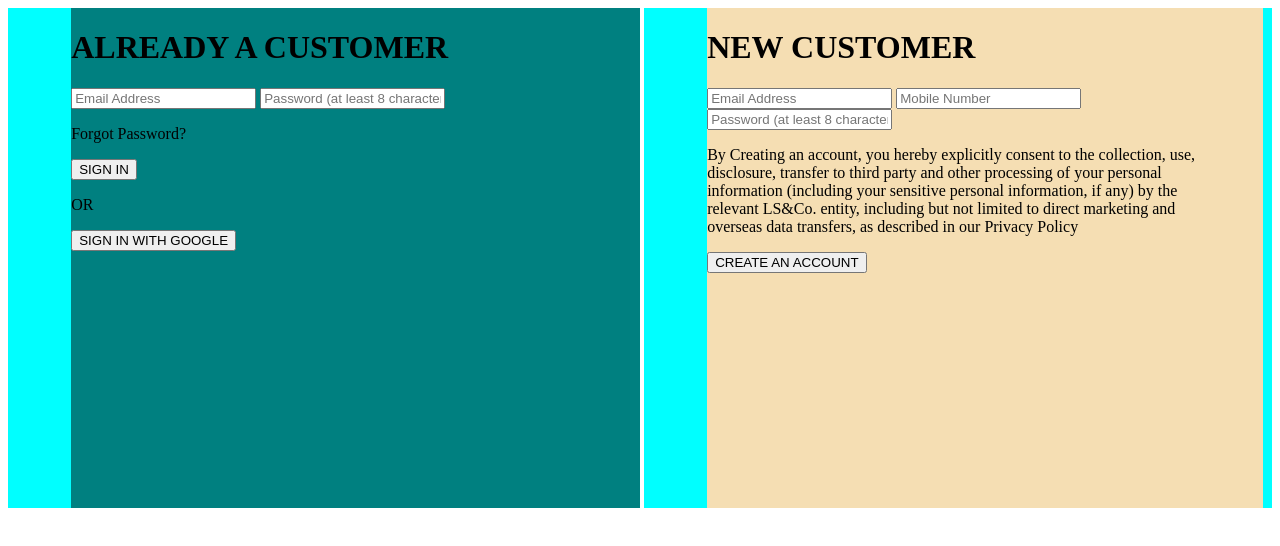
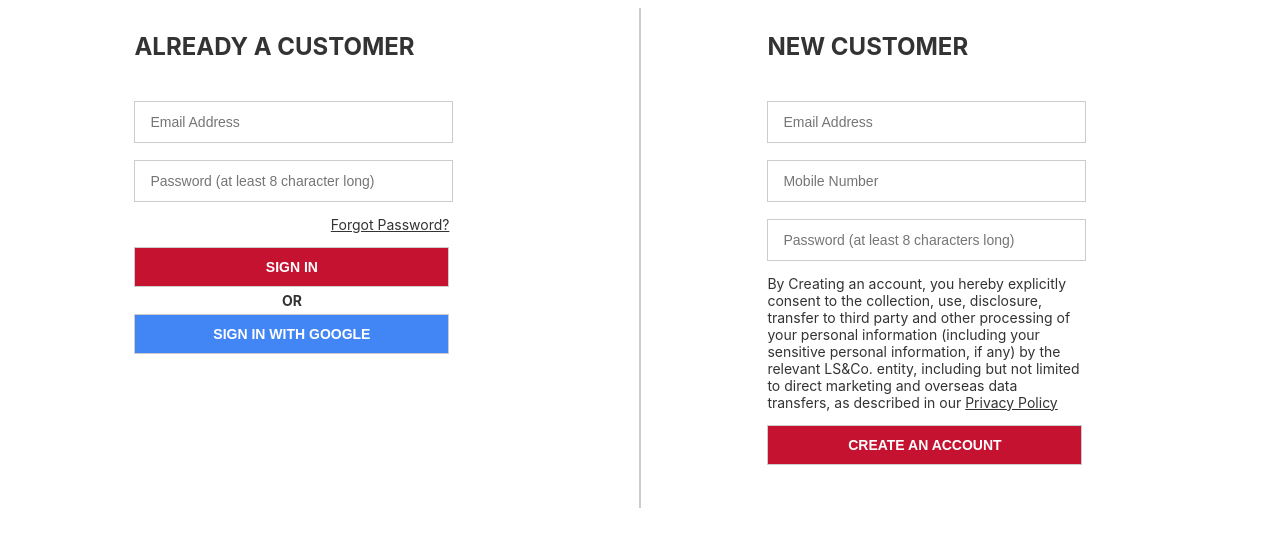
Before and after one commit to vijendrasaini/levi.inClone, a plain HTML site: page pages/login.html in a window 1280 px wide. Drawn offline with Linux system fonts and the light colour scheme.

Commit message:
styling of login page finished, forgot password popup added

```diff
--- a/database/userdata.js
+++ b/database/userdata.js
@@ -82,3 +82,15 @@ function signUp() {
 
   localStorage.setItem("users", JSON.stringify(userDetails));
 }
+
+let modal = document.getElementById("forgot_popup");
+function forgot() {
+  modal.style.display = "block";
+  // console.log("here");
+}
+
+function closePopup() {
+  let span = document.getElementById("close_popup");
+
+  modal.style.display = "none";
+}
--- a/pages/login.html
+++ b/pages/login.html
@@ -11,25 +11,50 @@
     <div id="header"></div>
     <div id="login_content">
       <div id="signin">
-        <h1>ALREADY A CUSTOMER</h1>
+        <p id="login_heading">ALREADY A CUSTOMER</p>
         <form id="sign_in_form">
           <input type="email" id="si_email" placeholder="Email Address" />
+          <br />
+          <br />
           <input
             type="password"
             id="si_password"
             placeholder="Password (at least 8 character long)"
           />
         </form>
-        <p>Forgot Password?</p>
+        <p id="forgot" onclick="forgot()">Forgot Password?</p>
+        <div id="forgot_popup">
+          <div id="forgot_content">
+            <div id="forgot_header">
+              <span id="close_popup" onclick="closePopup()">&times;</span>
+              <h2>Reset Your Password</h2>
+            </div>
+            <div id="forgot_cred">
+              <p>Please enter your email address to reset the password</p>
+              <input
+                type="email"
+                id="forgot_email"
+                placeholder="Email Address"
+              />
+              <br />
+              <br />
+              <button onclick="sendOtp()" id="send_otp">SEND</button>
+            </div>
+          </div>
+        </div>
         <button id="si_btn" onclick="signIn()">SIGN IN</button>
-        <p>OR</p>
+        <p id="or">OR</p>
         <button id="google_sign_in">SIGN IN WITH GOOGLE</button>
       </div>
       <div id="signup">
-        <h1>NEW CUSTOMER</h1>
+        <p id="login_heading">NEW CUSTOMER</p>
         <form id="sign_up_form">
           <input type="email" id="suEmail" placeholder="Email Address" />
+          <br />
+          <br />
           <input type="number" id="suPhone" placeholder="Mobile Number" />
+          <br />
+          <br />
           <input
             type="password"
             id="suPassword"
@@ -42,7 +67,8 @@
           processing of your personal information (including your sensitive
           personal information, if any) by the relevant LS&Co. entity, including
           but not limited to direct marketing and overseas data transfers, as
-          described in our Privacy Policy
+          described in our
+          <span style="text-decoration: underline">Privacy Policy</span>
         </p>
         <button id="su_btn" onclick="signUp()">CREATE AN ACCOUNT</button>
       </div>
--- a/styles/login.css
+++ b/styles/login.css
@@ -1,19 +1,121 @@
 #login_content {
-  background-color: aqua;
+  /* background-color: aqua; */
   width: 100%;
   height: 500px;
   display: flex;
+  font-size: 14px;
+  color: #333;
+  font-family: -apple-system, BlinkMacSystemFont, "Segoe UI", Roboto, Oxygen,
+    Ubuntu, Cantarell, "Open Sans", "Helvetica Neue", sans-serif;
 }
 #signin {
-  background-color: teal;
-  width: 40%;
-  margin-left: 5%;
-  padding-right: 5%;
-  border-right: white solid 4px;
+  /* background-color: teal; */
+  width: 50%;
+  margin-left: 10%;
+  padding-right: 15%;
+  border-right: #ccc solid 2px;
 }
 #signup {
-  background-color: wheat;
-  width: 40%;
-  margin-left: 5%;
-  padding-right: 4%;
+  /* background-color: wheat; */
+  width: 50%;
+  margin-left: 10%;
+  padding-right: 15%;
 }
+input {
+  border: 1px solid #ccc;
+  height: 40px;
+  width: 91%;
+  font-size: 14px;
+  font-weight: 400;
+  padding: 0 15px 0 15px;
+  cursor: text;
+}
+button {
+  border: 1px solid #ccc;
+  height: 40px;
+  width: 100%;
+  font-size: 14px;
+  font-weight: 400;
+  padding: 0 15px 0 15px;
+  cursor: pointer;
+  transition-duration: 0.4s;
+}
+
+#login_heading {
+  font-weight: 700;
+  font-size: 24px;
+  color: #333;
+  padding-bottom: 5%;
+}
+
+#forgot {
+  text-align: right;
+  text-decoration: underline;
+  font-weight: 400;
+  color: #333;
+  cursor: pointer;
+}
+#forgot_popup {
+  display: none;
+  position: fixed;
+  z-index: 1;
+  left: 0;
+  top: 0;
+  width: 100%;
+  height: 100%;
+  overflow: auto;
+  background-color: rgb(0, 0, 0);
+  background-color: rgba(0, 0, 0, 0.4);
+}
+#forgot_content {
+  background-color: #fefefe;
+  margin: 15% auto;
+  padding: 20px;
+  border: 1px solid #888;
+  width: 33%;
+}
+#close_popup {
+  color: #aaa;
+  float: right;
+  font-size: 28px;
+  font-weight: bold;
+  cursor: pointer;
+}
+
+#close_popup:focus {
+  color: black;
+  text-decoration: none;
+  cursor: pointer;
+}
+#si_btn {
+  background-color: #c41230;
+  font-weight: 700;
+  font-size: 14px;
+  color: #ffffff;
+}
+#si_btn:hover {
+  background-color: black;
+  color: #ffffff;
+}
+#or {
+  font-weight: 700;
+  text-align: center;
+  margin-top: 5px;
+  margin-bottom: 5px;
+}
+#google_sign_in {
+  background-color: #4285f4;
+  font-weight: 700;
+  font-size: 14px;
+  color: #ffffff;
+}
+#su_btn {
+  background-color: #c41230;
+  font-weight: 700;
+  font-size: 14px;
+  color: #ffffff;
+}
+#su_btn:hover {
+  background-color: black;
+  color: #ffffff;
+}
```
Also changed, not shown: database/product.js (added, +17 -0 lines), pages/product.html (added, +18 -0 lines), styles/product.css (added).
